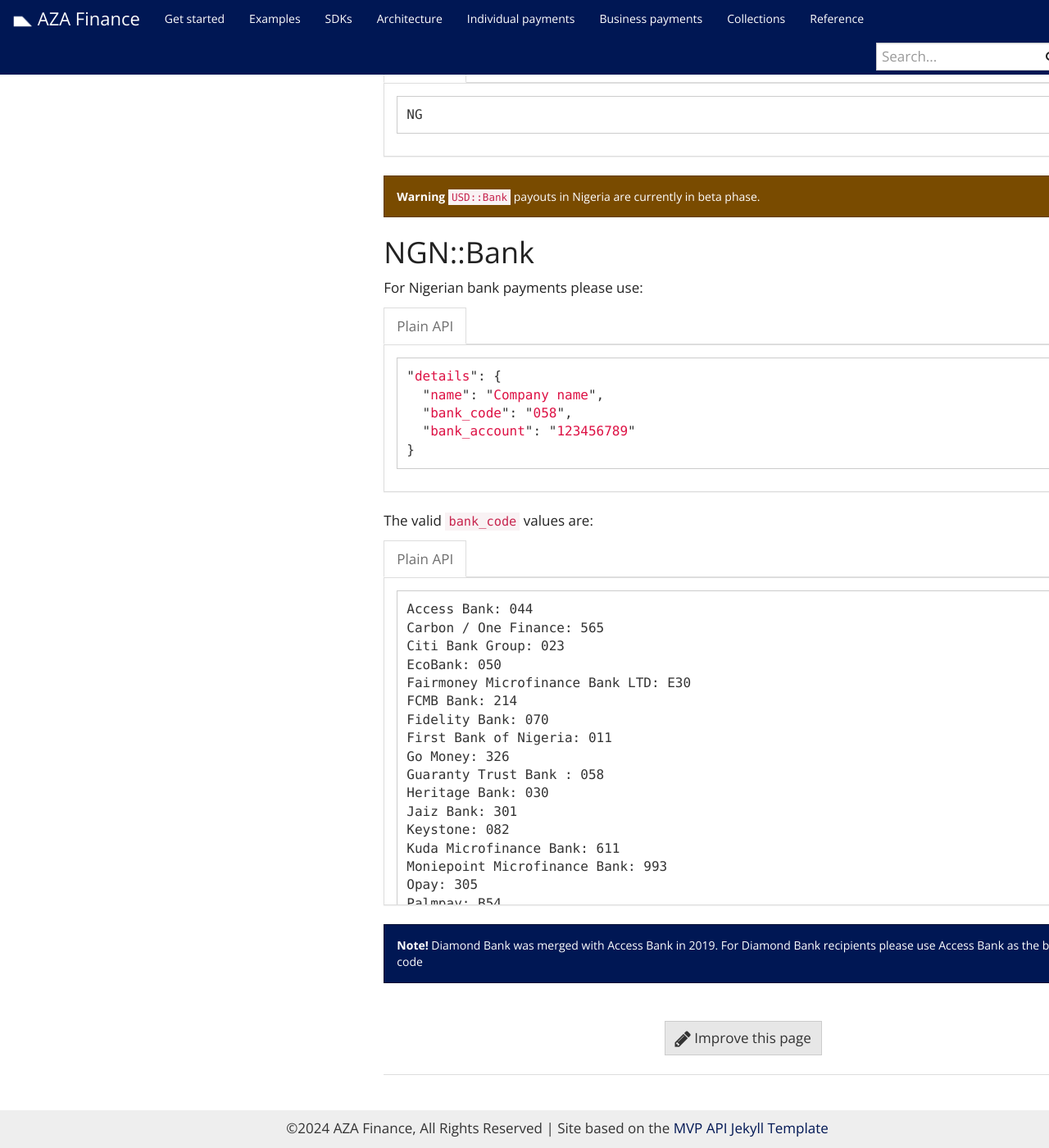
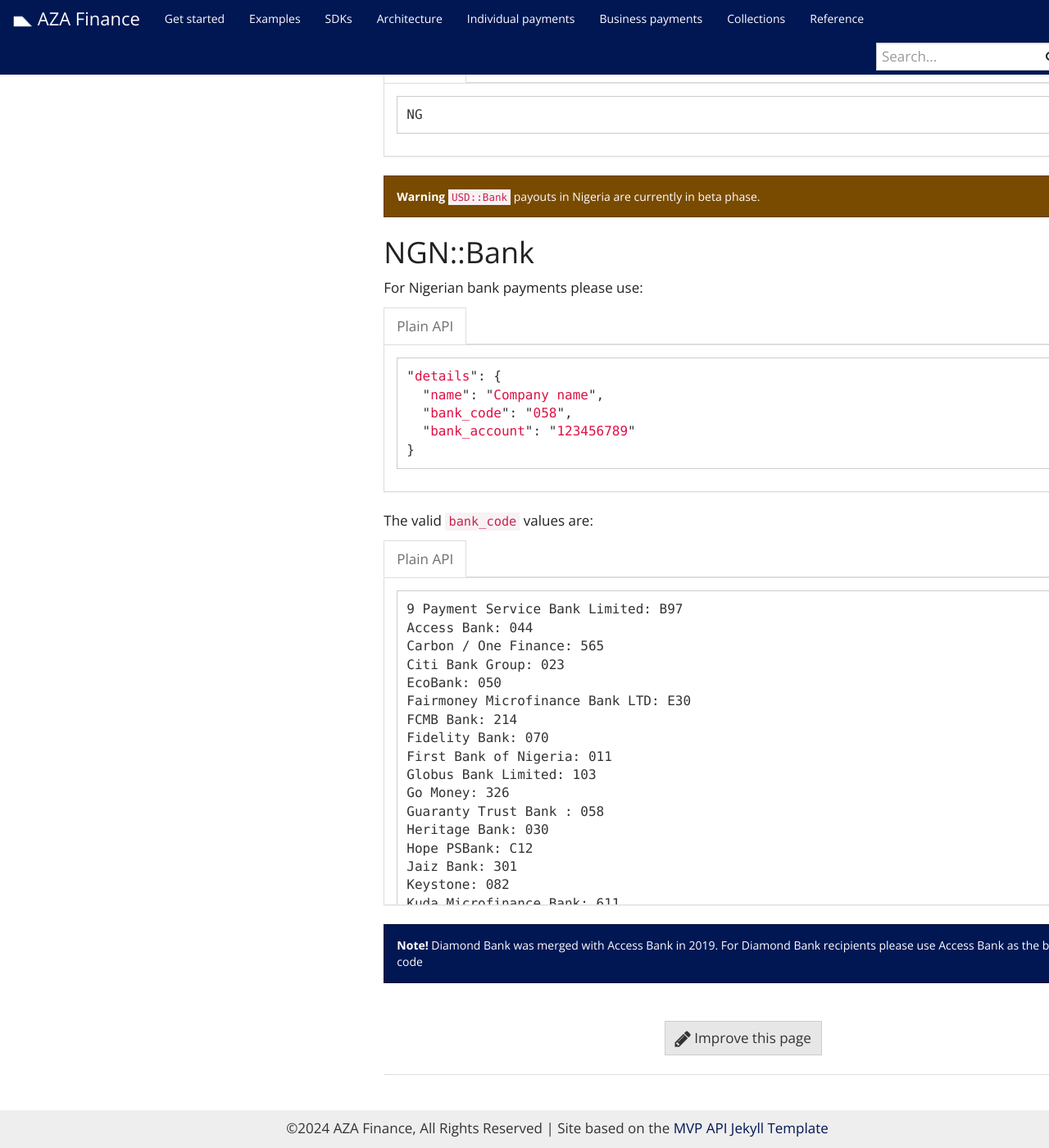
Before and after one commit to transferzero/api-documentation, a Jekyll site: the page built from _docs/business-payments.md, in a window 1280 px wide and 1400 px high, scrolled down 18009 px. Shown: the whole window at 82% size. Built offline with Jekyll 4.4.1, drawn with Linux system fonts in a browser that asks for light colours; nearby versions of some CDN libraries; comment, search, counter and statistics services are not loaded; some of the changed text lies outside the part shown.

Commit message:
[BTA-12878] Add NGN bank codes (#236)
* [BTA-12878] Add NGN bank codes

* [BTA-12878] Sort 0-9 A-Z order

* [BTA-12878] Update with business payouts NGN

* [BTA-12878] Update business-payments.md

* [BTA-12878] Update ngn-bank.md

* [BTA-12878] Minor fixes

* [BTA-12878] Update _docs/individual-payments.md

Co-authored-by: Thiru Njuguna <thirunjuguna@outlook.com>

---------

Co-authored-by: Thiru Njuguna <thirunjuguna@outlook.com>

````diff
--- a/_docs/individual-payments.md
+++ b/_docs/individual-payments.md
@@ -15,64 +15,7 @@
 
 # Nigeria
 
-## NGN::Bank
-
-For Nigerian bank payments please use:
-
-{% capture data-raw %}
-```javascript
-"details": {
-  "first_name": "First",
-  "last_name": "Last",
-  "bank_code": "058",
-  "bank_account": "123456789"
-}
-```
-{% endcapture %}
-
-{% include language-tabbar.html prefix="ngn-bank-details" raw=data-raw %}
-
-The valid `bank_code` values are:
-
-{% capture data-raw %}
-```
-Access Bank: 044
-Carbon / One Finance: 565
-Citi Bank Group: 023
-EcoBank: 050
-Fairmoney Microfinance Bank LTD: E30
-FCMB Bank: 214
-Fidelity Bank: 070
-First Bank of Nigeria: 011
-Go Money: 326
-Guaranty Trust Bank : 058
-Heritage Bank: 030
-Jaiz Bank: 301
-Keystone: 082
-Kuda Microfinance Bank: 611
-Moniepoint Microfinance Bank: 993
-Opay: 305
-Palmpay: B54
-Polaris Bank: 076
-Providus Bank: 101
-Stanbic IBTC Bank: 039
-Standard Chartered Bank PLC: 068
-Sterling bank: 232
-Suntrust Bank: 100
-Union Bank: 032
-United Bank for Africa: 033
-Unity Bank: 215
-VFD Microfinance Bank: 566
-Wema Bank: 035
-Zenith International: 057
-```
-{% endcapture %}
-
-{% include language-tabbar.html prefix="ngn-bank-details" raw=data-raw %}
-
-<div class="alert alert-info" markdown="1">
-**Note!** Diamond Bank was merged with Access Bank in 2019. For Diamond Bank recipients please use Access Bank as the bank code
-</div>
+{% include corridors/ngn-bank.md recipient_type='individual' %}
 
 ## NGN::Mobile
 
--- a/_includes/corridors/ngn-bank.md
+++ b/_includes/corridors/ngn-bank.md
@@ -20,6 +20,7 @@
 
 {% capture data-raw %}
 ```
+9 Payment Service Bank Limited: B97
 Access Bank: 044
 Carbon / One Finance: 565
 Citi Bank Group: 023
@@ -28,21 +29,28 @@
 FCMB Bank: 214
 Fidelity Bank: 070
 First Bank of Nigeria: 011
+Globus Bank Limited: 103
 Go Money: 326
 Guaranty Trust Bank : 058
 Heritage Bank: 030
+Hope PSBank: C12
 Jaiz Bank: 301
 Keystone: 082
 Kuda Microfinance Bank: 611
+Lotus Bank Limited: 303
+Moneymaster Payment Service Bank Limited: D86
 Moniepoint Microfinance Bank: 993
 Opay: 305
 Palmpay: B54
+Parallex Bank Limited: 104
 Polaris Bank: 076
 Providus Bank: 101
 Stanbic IBTC Bank: 039
 Standard Chartered Bank PLC: 068
 Sterling bank: 232
 Suntrust Bank: 100
+Taj Bank Limited: 302
+Titan Trust Bank Limited: 102
 Union Bank: 032
 United Bank for Africa: 033
 Unity Bank: 215
````
